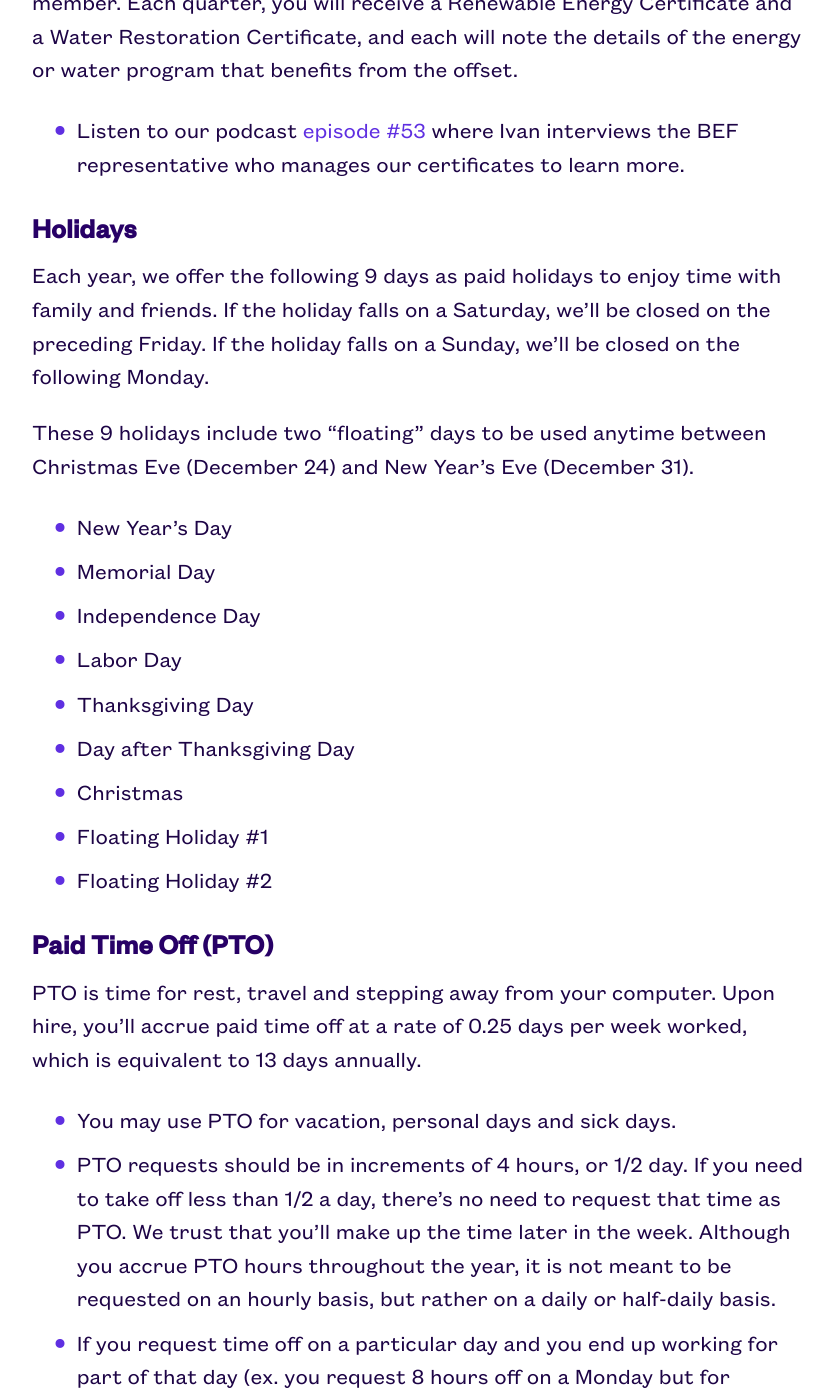
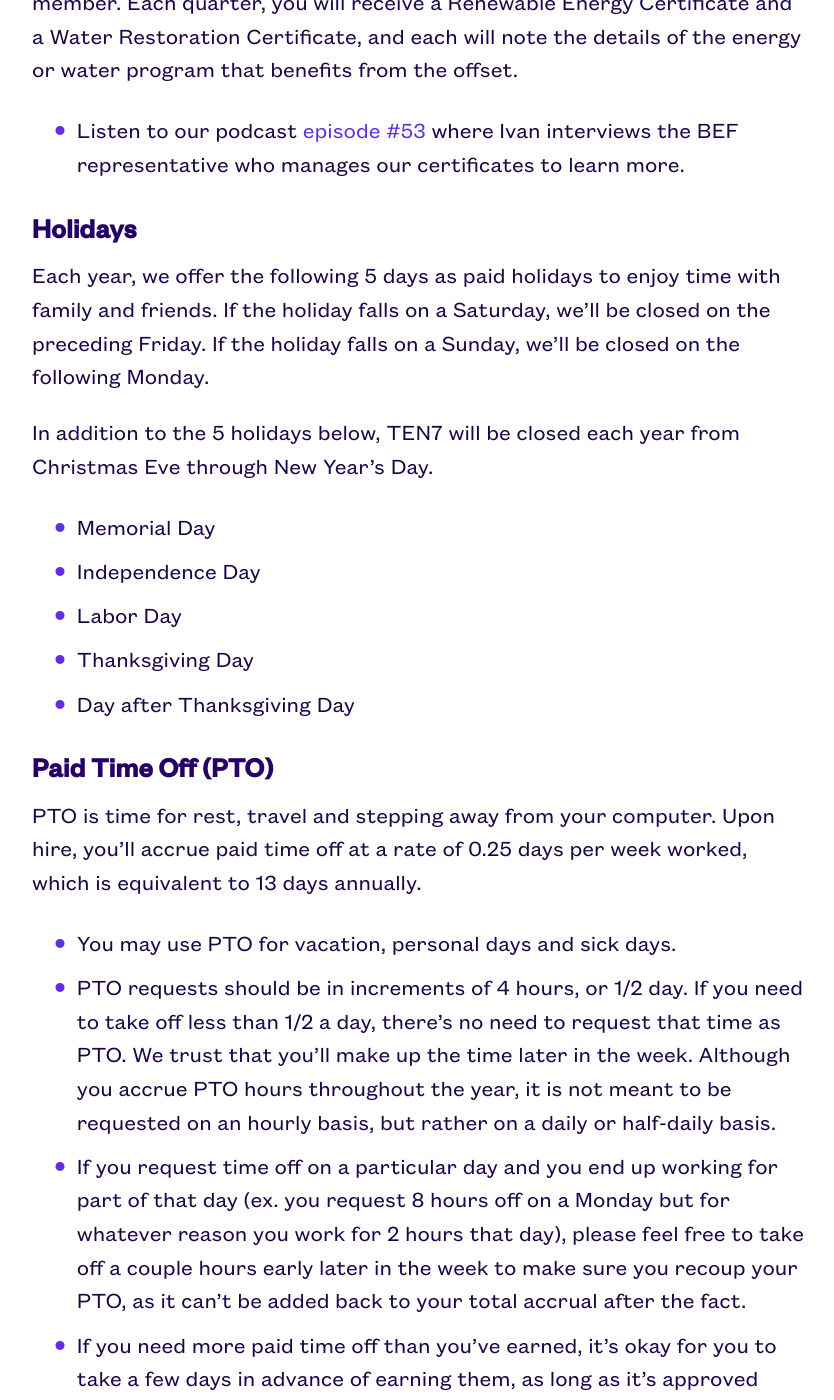
Before and after one commit to ten7/handbook.ten7.com, a Jekyll site: the page built from _pages/04_ourbenefits.md, in a window 1280 px wide and 1400 px high, scrolled down 4147 px. Shown: the whole window, without its empty margins (220-1054 px from the left). Built offline with Jekyll 4.4.1, drawn with Linux system fonts in a browser that asks for light colours.

Commit message:
Updated holidays

```diff
--- a/_pages/04_ourbenefits.md
+++ b/_pages/04_ourbenefits.md
@@ -89,19 +89,15 @@ TEN7 cares about our environment. To that end, we purchase an [Employee Renewabl
 
 ## Holidays
 
-Each year, we offer the following 9 days as paid holidays to enjoy time with family and friends. If the holiday falls on a Saturday, we'll be closed on the preceding Friday. If the holiday falls on a Sunday, we'll be closed on the following Monday.
+Each year, we offer the following 5 days as paid holidays to enjoy time with family and friends. If the holiday falls on a Saturday, we'll be closed on the preceding Friday. If the holiday falls on a Sunday, we'll be closed on the following Monday.
 
-These 9 holidays include two "floating" days to be used anytime between Christmas Eve (December 24) and New Year's Eve (December 31).
+In addition to the 5 holidays below, TEN7 will be closed each year from Christmas Eve through New Year's Day.
 
-* New Year’s Day
 * Memorial Day
 * Independence Day
 * Labor Day
 * Thanksgiving Day
 * Day after Thanksgiving Day
-* Christmas
-* Floating Holiday #1
-* Floating Holiday #2
 
 ## Paid Time Off (PTO)
 
```
